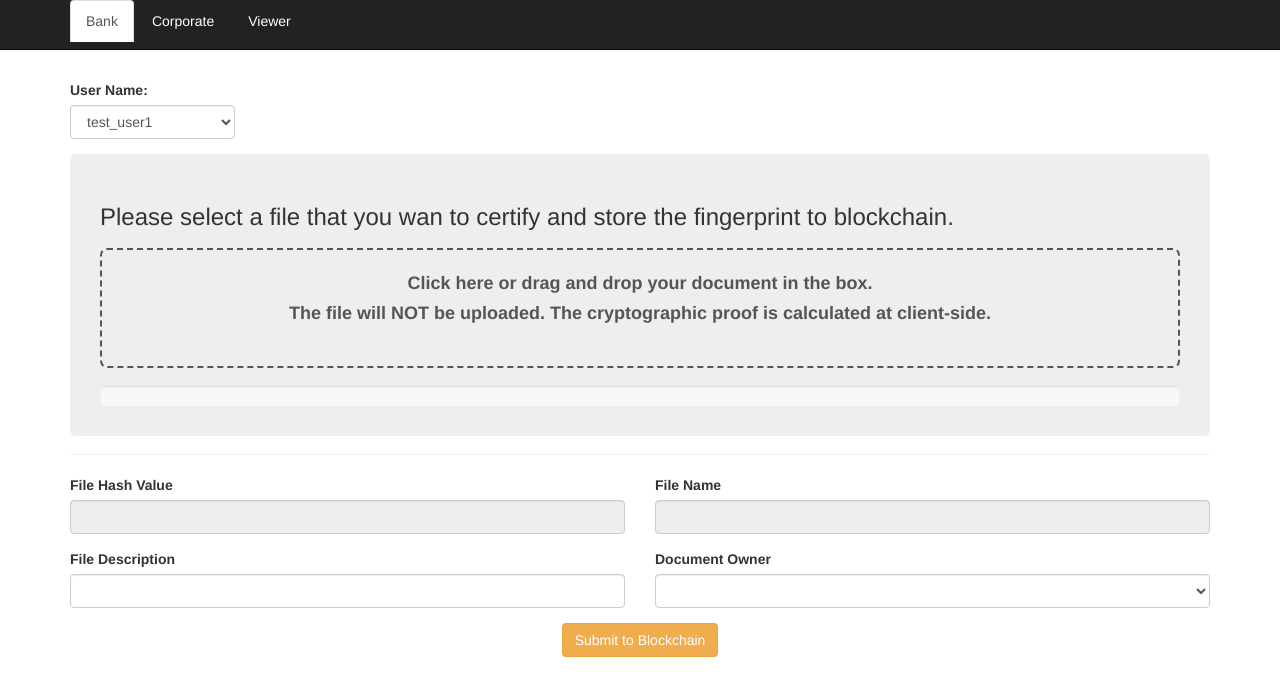
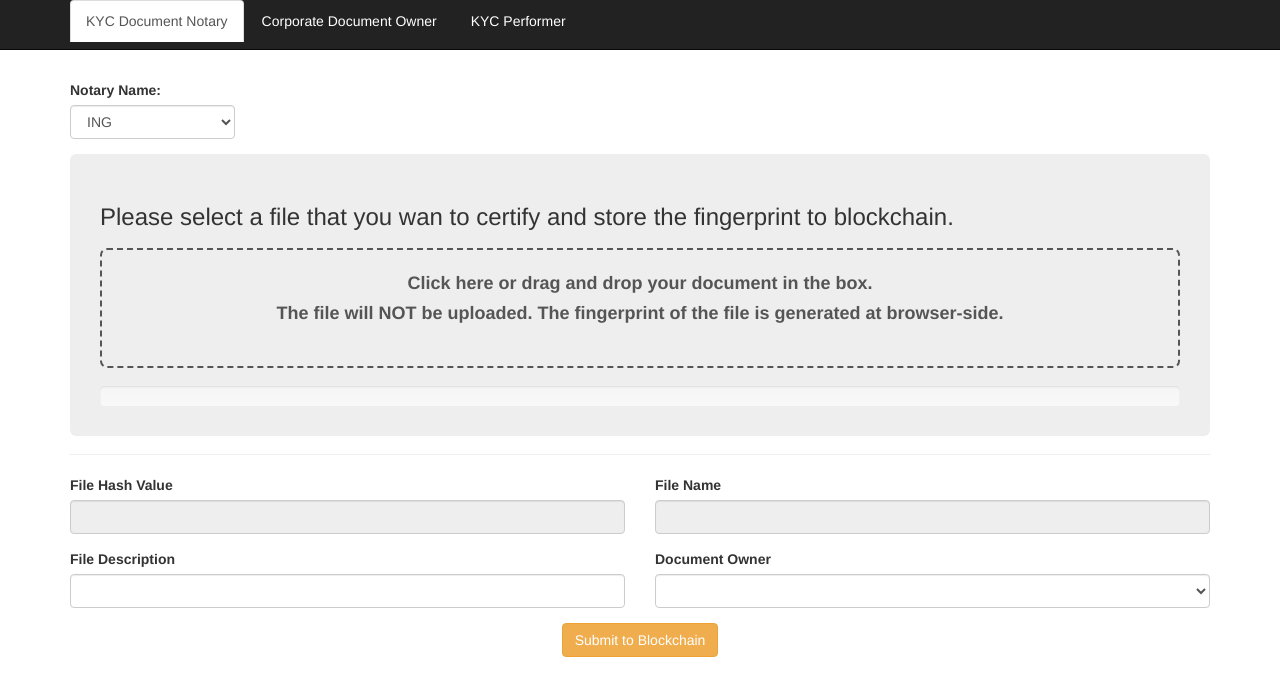
Before and after one commit to wenxing33/DocProofUI, a plain HTML site: page client/index.html in a window 1280 px wide. Drawn offline with Linux system fonts and the light colour scheme; no server answers.

Commit message:
The hackaton submitted version, running in VM16

```diff
--- a/client/index.html
+++ b/client/index.html
@@ -1,7 +1,7 @@
 
 <html>
 <head>
-  <title>Proof of Existence</title>
+  <title>Proof of Documents</title>
   <meta charset='utf-8' />
   <meta http-equiv="X-UA-Compatible" content="chrome=1" />
   <meta name="description" content="Proof of Existence" />
@@ -19,9 +19,9 @@
     <div class="navbar-inner">
       <div class="container">
        <ul class="nav nav-tabs">
-    <li ng-class="{'active':up.activeTab===1}"><a href="" ng-click="up.setActiveTab(1)">Bank</a></li>
-     <li ng-class="{'active':up.activeTab===2}"><a href="" ng-click="up.setActiveTab(2)">Corporate</a></li>
-    <li ng-class="{'active':up.activeTab===3}" ><a  href="" ng-click="up.setActiveTab(3)" >Viewer</a></li>
+    <li ng-class="{'active':up.activeTab===1}"><a href="" ng-click="up.setActiveTab(1)">KYC Document Notary</a></li>
+     <li ng-class="{'active':up.activeTab===2}"><a href="" ng-click="up.setActiveTab(2)">Corporate Document Owner</a></li>
+    <li ng-class="{'active':up.activeTab===3}" ><a  href="" ng-click="up.setActiveTab(3)" >KYC Performer</a></li>
 
   </ul>
       </div>
@@ -31,7 +31,7 @@
   <div class="container" style="padding-top:40px;">
 <div class="row navdropdown">
 <div class="col-xs-2 form-group" ng-show="up.activeTab===1">
-  <label >User Name:</label>
+  <label >Notary Name:</label>
   <select class="form-control" ng-model="up.userName" ng-options="x for x in up.userNames">
 </select></div>
 <div class="col-xs-2 form-group" ng-show="up.activeTab===2">
@@ -39,7 +39,7 @@
   <select class="form-control" ng-model="up.corporateName" ng-options="x for x in up.corporateNames">
 </select></div>
 <div class="col-xs-2 form-group" ng-show="up.activeTab===3">
-  <label >Viewer Name:</label>
+  <label >KYC Performer Name:</label>
   <select class="form-control" ng-model="up.viewerName" ng-options="x for x in up.viewerNames">
 </select></div></div>
 
@@ -82,7 +82,7 @@
 
         <div id="filedrag" style="display: none;" class="dropbox">
           Click here or drag and drop your document in the box.
-          <br /> The file will NOT be uploaded. The cryptographic proof is calculated at client-side.
+          <br /> The file will NOT be uploaded. The fingerprint of the file is generated at browser-side.
         </div>
 
         <div id="explain"></div>
@@ -148,7 +148,7 @@
 </select>
                     </div>
  <div class="text-align-center">
-    <button id="upload_submit"  type="submit" class="btn btn-warning" ng-click="up.updateViewer()">Send to Viewer</button>
+    <button id="upload_submit"  type="submit" class="btn btn-warning" ng-click="up.updateViewer()">Send to KYC Performer(Your Bank)</button>
 
   </div>
   </div>
--- a/client/js/controllers/main.js
+++ b/client/js/controllers/main.js
@@ -8,12 +8,12 @@ angular.module('fileUpload', ['ngFileUpload'])
     vm.fileDocVerifier = "";
     vm.activeTab = 1;
     vm.tabDescription ="Please select a file that you wan to certify and store the fingerprint to blockchain.";
-    vm.userNames = ["test_user1", "test_user2", "test_user3"];
-    vm.userName = "test_user1";
-    vm.viewerNames =["Viewer1","Viewer2","Viewer3"];
-    vm.viewerName ="Viewer1";
-    vm.corporateNames = ["Corp1", "Corp2", "Corp3"];
-    vm.corporateName = "Corp1";
+    vm.userNames = ["ING", "ABN AMRO", "HSBC"];
+    vm.userName = "ING";
+    vm.viewerNames =["ING", "ABN AMRO", "HSBC", "Romans Estate Agency"];
+    vm.viewerName ="HSBC";
+    vm.corporateNames = ["Wal-Mart", "TESCO", "Royal Dutch Shell"];
+    vm.corporateName = "Wal-Mart";
 
 var translate = function(x) {
   return x;
--- a/server/config.json
+++ b/server/config.json
@@ -1,8 +1,8 @@
 {
   "chainName":"docproof",
   "chaincodeID": "dcff3f9c3c1a782cef92ccfc015d1851639378ede0a8d5186e73e880be4d6ea8",
-  "chaincodeHost": "services-uscentral.skytap.com",
-  "chaincodePort": "9583",
+  "chaincodeHost": "localhost",
+  "chaincodePort": "7050",
   "deployWaitTime":"180",
   "user": {
 	     "username": "johnlee",
```
Also changed, not shown: server/app.js (+5 -5 lines).
